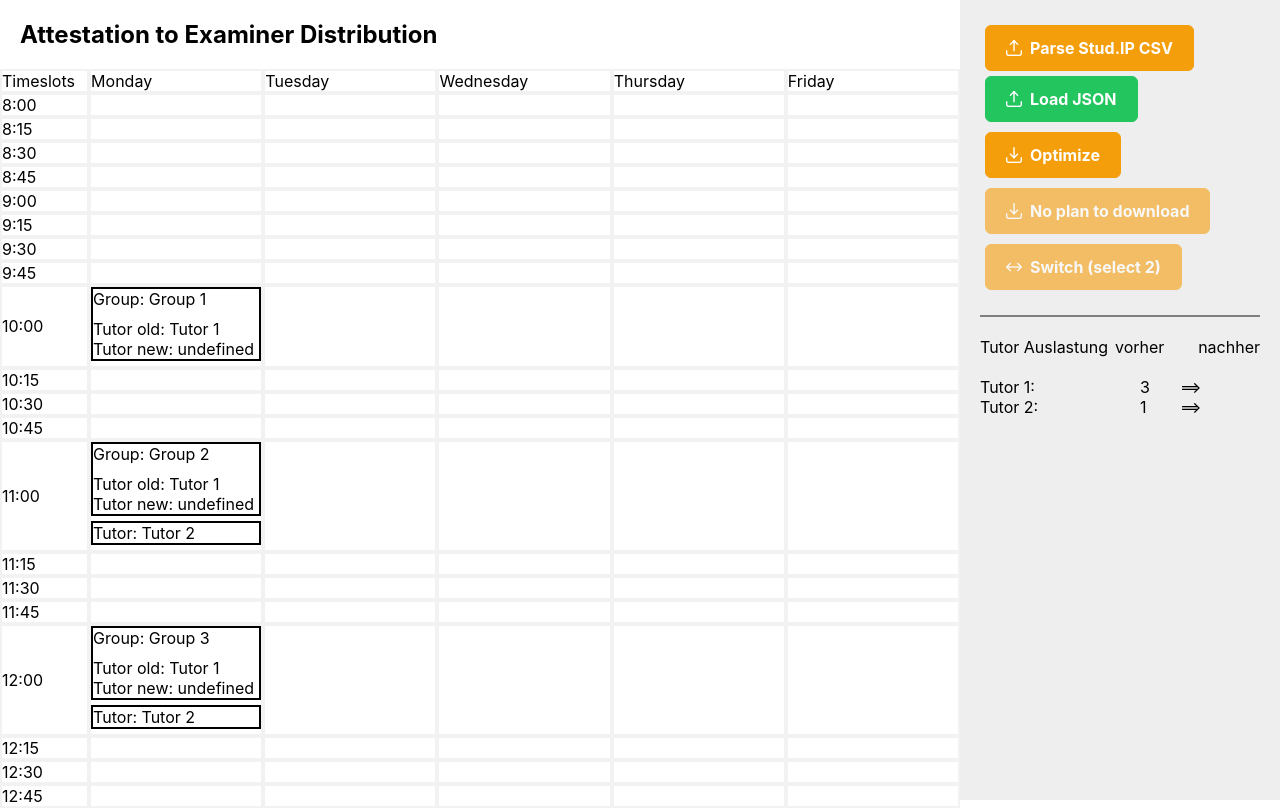
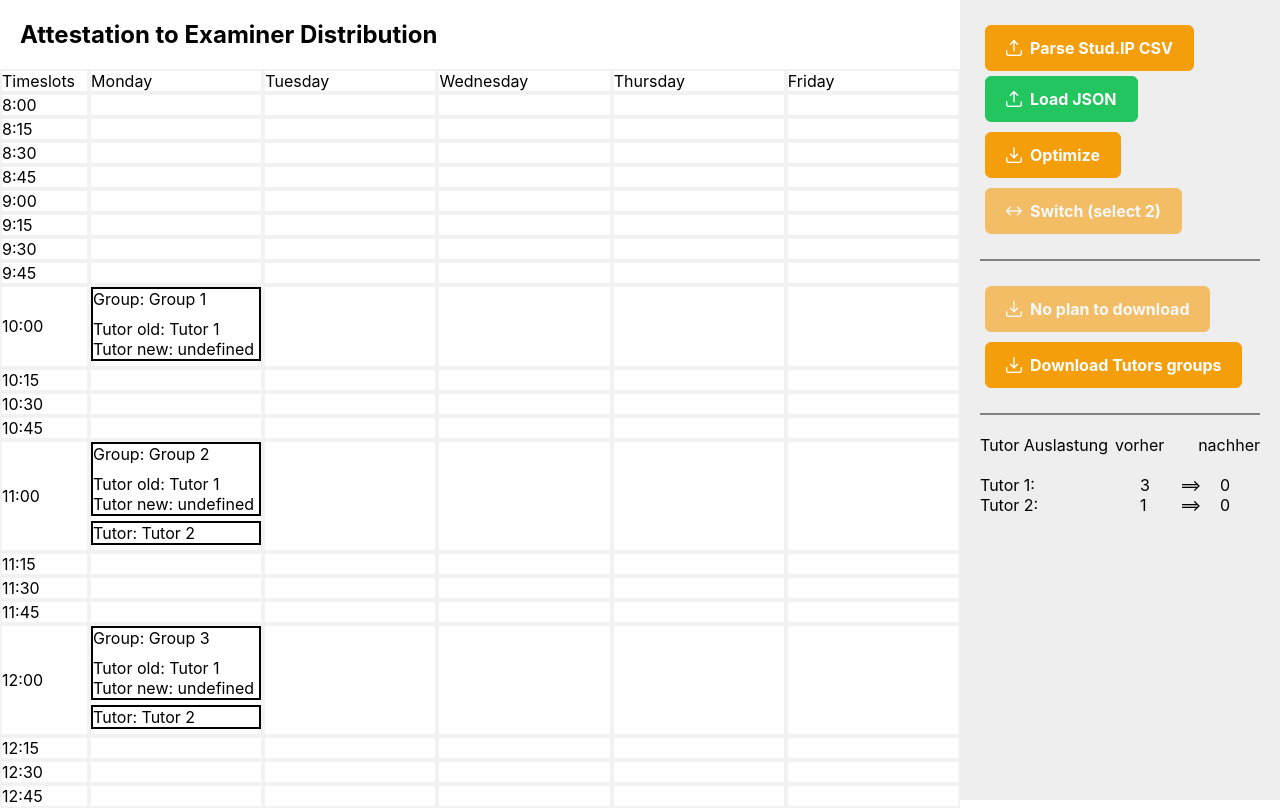
Before and after one commit to FireboltCasters/AttestationToExaminerDistribution, a React (Create React App) app: page / in a window 1280 px wide. Shown: the top 808 px of the page. Built offline with nearby package versions, Linux system fonts and the light colour scheme.

Commit message:
Added download tutor groups

```diff
--- a/src/api/src/ignoreCoverage/ParseStudIPCSVToJSON.ts
+++ b/src/api/src/ignoreCoverage/ParseStudIPCSVToJSON.ts
@@ -135,6 +135,9 @@ export default class ParseStudIPCSVToJSON {
     }
 
     static getGroupsForTutors(parsedAsJSON: any){
+        if(!parsedAsJSON) {
+            return {}
+        }
         let tutorNames = Object.keys(parsedAsJSON.tutors)
         let tutorsWithGroups = {}
         let groupNames = Object.keys(parsedAsJSON.groups)
--- a/src/ignoreCoverage/flow/MyToolbar.tsx
+++ b/src/ignoreCoverage/flow/MyToolbar.tsx
@@ -126,9 +126,14 @@ export const MyToolbar: FunctionComponent<AppState> = ({selectedSlotFirst, selec
         let tutorsDict = oldPlan?.tutors || {};
         let tutors = Object.keys(tutorsDict);
         let renderedTutors = [];
+
+        let groupsForTutorInOldPlan = ParseStudIPCSVToJSON.getGroupsForTutors(oldPlan)
+        let groupsForTutorInNewPlan = ParseStudIPCSVToJSON.getGroupsForTutors(newPlan)
         for(let tutor of tutors){
-            let tutorAuslastungOld = countGroupsForTutor(oldPlan, tutor);
-            let tutorAuslastungNew = countGroupsForTutor(newPlan, tutor);
+            //@ts-ignore
+            let tutorAuslastungOld = Object.keys(groupsForTutorInOldPlan[tutor] || {})?.length;
+            //@ts-ignore
+            let tutorAuslastungNew = Object.keys(groupsForTutorInNewPlan[tutor] || {})?.length;
             renderedTutors.push(
                 <div key={tutor} style={{flexDirection: "row", display: "flex"}}>
                     <div key={tutor} style={{flexGrow: 1, flex: 4}}>{tutor+": "}</div>
@@ -139,6 +144,16 @@ export const MyToolbar: FunctionComponent<AppState> = ({selectedSlotFirst, selec
             )
         }
         return renderedTutors;
+    }
+
+    function renderDownloadGroupsForTutor(){
+        return(
+            <Button label={"Download Tutors groups"} icon="pi pi-download" className="p-button-warning" style={{margin: 5}} onClick={() => {
+                let usePlan = newPlan || oldPlan;
+                let groupsForTutor = ParseStudIPCSVToJSON.getGroupsForTutors(usePlan);
+                DownloadHelper.downloadTextAsFiletile(JSON.stringify(groupsForTutor, null, 2), "tutorsGroups.json")
+            }} />
+        )
     }
 
     function renderSwitchButton(){
@@ -156,8 +171,10 @@ export const MyToolbar: FunctionComponent<AppState> = ({selectedSlotFirst, selec
             {renderParseStudipFileUpload()}
             <FileUpload auto chooseOptions={uploadOptions} accept="application/CSV" mode="basic" name="demo[]" url="./upload" className="p-button-success" customUpload uploadHandler={(event) => {handleImport(event)}} style={{margin: 5}} />
             {renderOptimizeButton()}
+            {renderSwitchButton()}
+            <div style={{width: "100%", height: 2, backgroundColor: "gray", marginTop: 20, marginBottom: 20}}></div>
             {renderDownloadButton()}
-            {renderSwitchButton()}
+            {renderDownloadGroupsForTutor()}
             <div style={{width: "100%", height: 2, backgroundColor: "gray", marginTop: 20, marginBottom: 20}}></div>
             <div key={"info"} style={{flexDirection: "row", display: "flex", paddingBottom: 20}}>
                 <div key={"Tutor Auslastung"} style={{flexGrow: 1, flex: 4}}>{"Tutor Auslastung"}</div>
```
Also changed, not shown: 1 other file (tests, documents, lock files or other folders).
